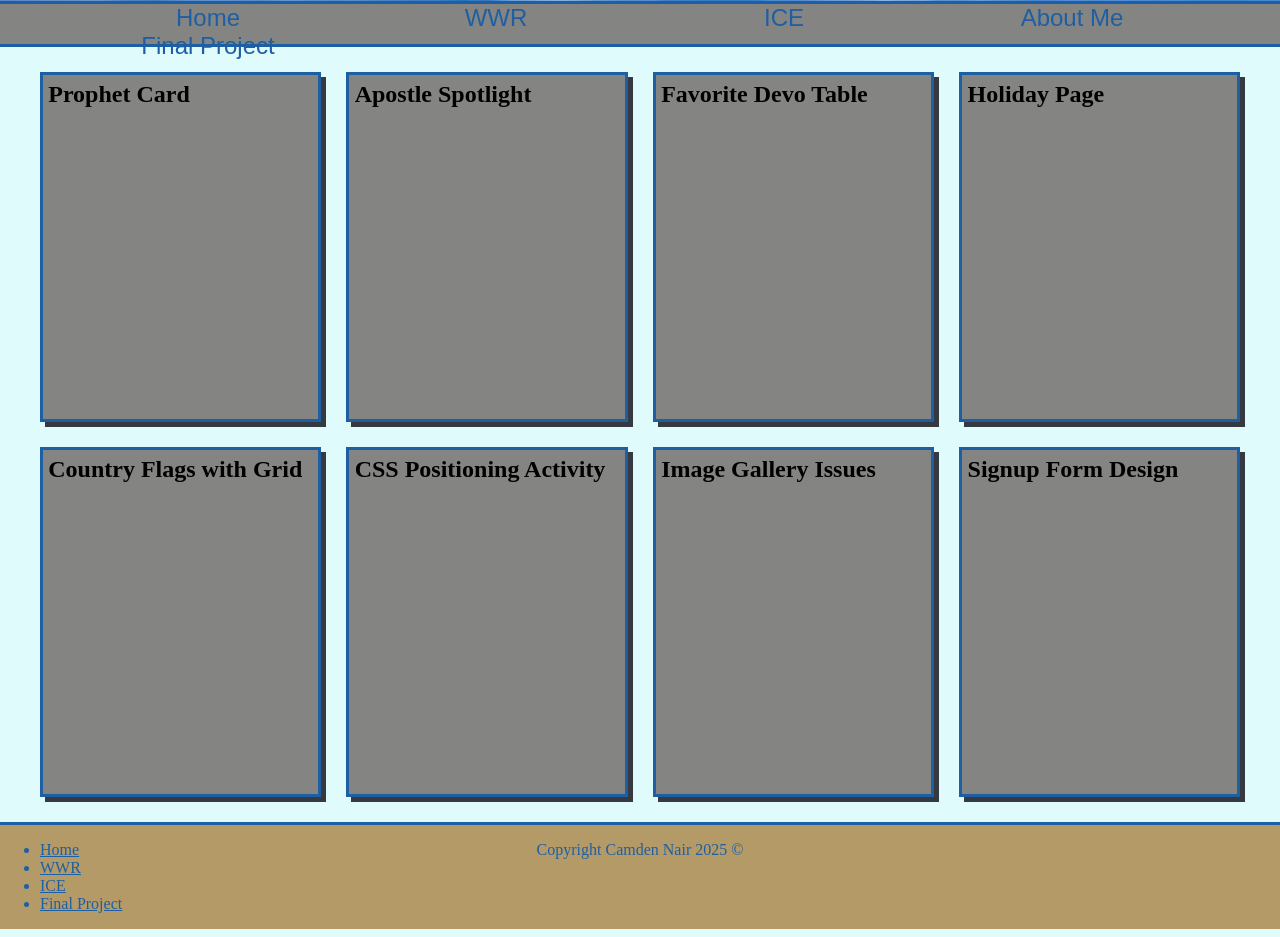
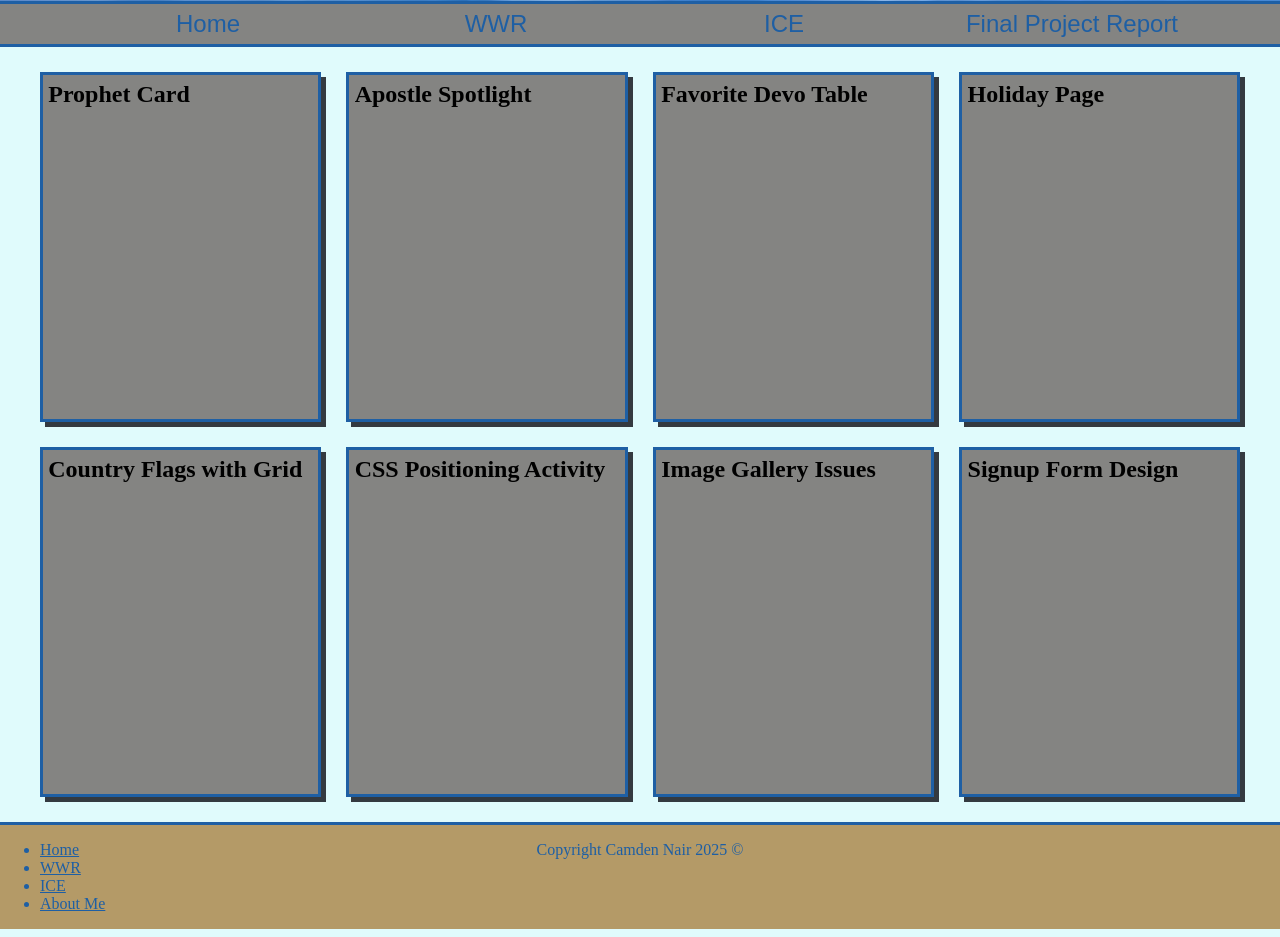
Before and after one commit to SoaringEaqle/wdd130, a plain HTML site: page ice.html in a window 1280 px wide. Shown: the part 99-1036 px from the top of the page. Drawn offline with Linux system fonts and the light colour scheme.

Commit message:
js-based nav and footer

```diff
--- /dev/null
+++ b/footer.html
@@ -0,0 +1,9 @@
+<ul>
+            <li><a href="index.html">Home</a></li>
+            <li><a href="wwr/index.html">WWR</a></li>
+            <li><a href="ice.html">ICE</a></li>
+            <li><a href="aboutme.html">About Me</a></li>
+        </ul>
+        <p>
+            Copyright Camden Nair 2025 &copy
+        </p>
--- a/ice.html
+++ b/ice.html
@@ -21,11 +21,7 @@
         </h1>
     </header>
     <nav id="nav">
-        <a href="index.html">Home</a>
-        <a href="wwr/index.html">WWR</a>
-        <a href="ice.html">ICE</a>
-        <a href="aboutme.html">About Me</a>
-        <a href="#">Final Project</a>
+
     </nav>
     <main>
         <div id="home_grid">
@@ -90,18 +86,23 @@
 
         </div>
     </main>
-    <footer>
-        <ul>
-            <li><a href="index.html">Home</a></li>
-            <li><a href="wwr/index.html">WWR</a></li>
-            <li><a href="ice.html">ICE</a></li>
-            <li><a href="#">Final Project</a></li>
-        </ul>
-        <p>
-            Copyright Camden Nair 2025 &copy
-        </p>
+    <footer id="footer">
+
     </footer>
 
 </body>
-
+<script>
+    document.addEventListener("DOMContentLoaded",function(){
+        fetch('nav.html')
+            .then(response => response.text())
+            .then(data => {
+                document.getElementById("nav").innerHTML = data
+            });
+        fetch('footer.html')
+            .then(response => response.text())
+            .then(data => {
+                document.getElementById("footer").innerHTML = data
+            });
+    })
+</script>
 </html>
--- /dev/null
+++ b/nav.html
@@ -0,0 +1,5 @@
+
+        <a href="index.html">Home</a>
+        <a href="wwr/index.html">WWR</a>
+        <a href="ice.html">ICE</a>
+        <a href="client_report.html">Final Project Report</a>
```
Also changed, not shown: index.html (+19 -14 lines), client_report.html (added).
